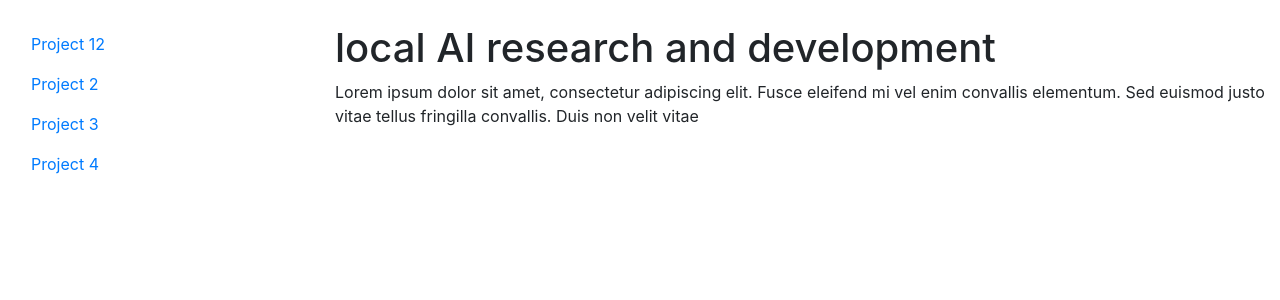
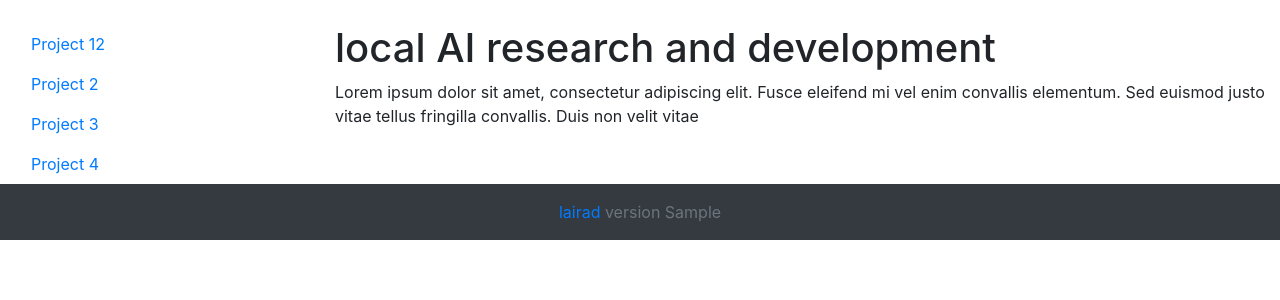
Before and after one commit to th-neu/lairad, a Python web app: template templates/index.html in a window 1280 px wide. Shown: the part 56-356 px from the top of the page. Run offline with Jinja, Linux system fonts and the light colour scheme; the template is opened without the code that fills it: most values are stand-ins (such as "Sample title", 1, 10 or a date in 2020).

Commit message:
style: add footer

```diff
--- a/templates/base.html
+++ b/templates/base.html
@@ -56,5 +56,11 @@
     <script src="{{ url_for('static', filename='popper.min.js') }}"></script>
     <script src="{{ url_for('static', filename='bootstrap.min.js') }}"></script>
     {% block scripts %}{% endblock %}
+
   </body>
+  <footer class="footer mt-auto py-3 bg-dark">
+  <div class="container-fluid text-center">
+    <span class="text-muted"><a href="https://github.com/th-neu/lairad">lairad</a> version {{ app_version }}</span>
+	</footer>
+  </div>
 </html>
```
